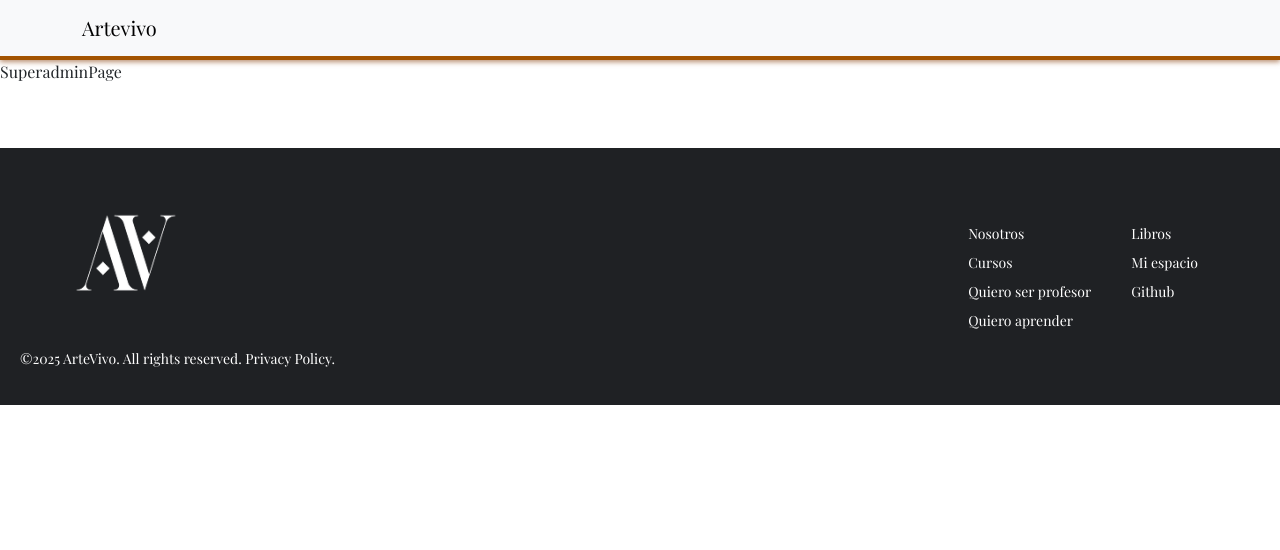
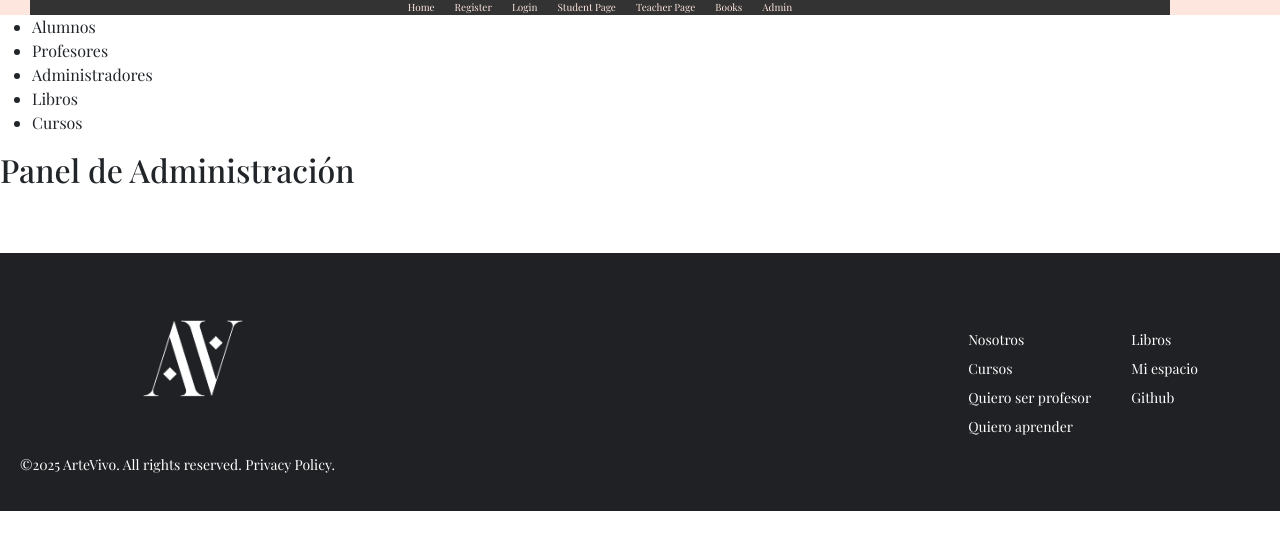
Before and after one commit to Nho89/ArteVivo, a React (Vite) app in the folder client/: page /superadminPage in a window 1280 px wide. Shown: the top 550 px of the page. Built offline with nearby package versions, Linux system fonts and the light colour scheme; a web font is replaced by a local one.

Commit message:
feat: add services for superadmin

```diff
--- a/client/src/components/Navbar.jsx
+++ b/client/src/components/Navbar.jsx
@@ -1,37 +1,23 @@
 import React from 'react'
 import { Link } from 'react-router-dom';
-
+import 'bootstrap/dist/css/bootstrap.min.css';
 export default function Navbar() {
     return (
-        <nav className="navbar navbar-expand-lg navbar-light bg-light" style={{ borderBottom: '4px solid #A35401', boxShadow: '0 2px 5px rgba(139, 69, 19, 0.6)' }}>
-            <div className="container">
-                <Link className="navbar-brand" to="/">Artevivo</Link>
-                <button className="navbar-toggler" type="button" data-bs-toggle="collapse" data-bs-target="#navbarNav" aria-controls="navbarNav" aria-expanded="false" aria-label="Toggle navigation">
-                    <span className="navbar-toggler-icon"></span>
-                </button>
-                <div className="collapse navbar-collapse" id="navbarNav">
-                    <ul className="navbar-nav ms-auto">
-                        <li className="nav-item">
-                            <Link className="nav-link" to="/">Home</Link>
-                        </li>
-                        <li className="nav-item">
-                            <Link className="nav-link" to="/register">Register</Link>
-                        </li>
-                        <li className="nav-item">
-                            <Link className="nav-link" to="/login">Login</Link>
-                        </li>
-                        <li className="nav-item">
-                            <Link className="nav-link" to="/dashboard/studentPage">Student Page</Link>
-                        </li>
-                        <li className="nav-item">
-                            <Link className="nav-link" to="/dashboard/teacherPage">Teacher Page</Link>
-                        </li>
-                        <li className="nav-item">
-                            <Link className="nav-link" to="/dashboard/pageBooks">Books</Link>
-                        </li>
-                    </ul>
-                </div>
+        <nav className="navbar navbar-expand-lg" style={{padding:"0" , backgroundColor:"rgb(253, 230, 222)"}}>
+        <div className="container" style={{ backgroundColor: "#333333", margin: "0 30px 0 30px" , padding:"10"}}>
+            <div className="navbar-nav d-flex justify-content-center" style={{ width: '100%', flexDirection: 'row' }}>
+                <Link className="nav-link" to="/" style={{ color: "rgb(253, 230, 222)", fontSize: "10px", padding: '0 10px' }}>Home</Link>
+                <Link className="nav-link" to="/register" style={{ color: "rgb(253, 230, 222)", fontSize: "10px", padding: '0 10px' }}>Register</Link>
+                <Link className="nav-link" to="/login" style={{ color: "rgb(253, 230, 222)", fontSize: "10px", padding: '0 10px' }}>Login</Link>
+                <Link className="nav-link" to="/dashboard/studentPage" style={{ color: "rgb(253, 230, 222)", fontSize: "10px", padding: '0 10px' }}>Student Page</Link>
+                <Link className="nav-link" to="/dashboard/teacherPage" style={{ color: "rgb(253, 230, 222)", fontSize: "10px", padding: '0 10px' }}>Teacher Page</Link>
+                <Link className="nav-link" to="/dashboard/pageBooks" style={{ color: "rgb(253, 230, 222)", fontSize: "10px", padding: '0 10px' }}>Books</Link>
+                <Link className="nav-link" to="/superadminPage" style={{ color: "rgb(253, 230, 222)", fontSize: "10px", padding: '0 10px' }}>Admin</Link>
             </div>
-        </nav>
+        </div>
+    </nav>
+
+
+
     );
 }
--- a/client/src/index.css
+++ b/client/src/index.css
@@ -1,4 +1,3 @@
-@import "tailwindcss";
 
 * {
   margin: 0;
--- a/client/src/pages/SuperadminPage.jsx
+++ b/client/src/pages/SuperadminPage.jsx
@@ -1,9 +1,111 @@
-import React from 'react'
+import React, { useState, useEffect } from 'react';
+import { getUsersByRole, deleteUser } from '../services/userServices';
+import { getCourses } from '../services/courseServices';
+import { getAllBooks } from '../services/booksServices';
+import { useUserContext } from '../context/UserContext';
 
 const SuperadminPage = () => {
-  return (
-    <div>SuperadminPage</div>
-  )
-}
+    const { user } = useUserContext();
+    const [selectedRole, setSelectedRole] = useState(null);
+    const [userData, setUserData] = useState([]);
+    const [coursesData, setCoursesData] = useState([]);
+    const [booksData, setBooksData] = useState([]);
+    const [loading, setLoading] = useState(false);
+    const [error, setError] = useState('');
 
-export default SuperadminPage
+    const fetchData = async (role) => {
+        setLoading(true);
+        setError('');
+        try {
+            if (role === 1 || role === 2 || role === 3) {
+                const users = await getUsersByRole(role);
+                setUserData(users);
+            } else if (role === 'books') {
+                const books = await getAllBooks();
+                setBooksData(books);
+            } else if (role === 'courses') {
+                const courses = await getCourses();
+                setCoursesData(courses);
+            }
+        } catch (err) {
+            console.error(err);
+            setError('Error al cargar los datos.');
+        } finally {
+            setLoading(false);
+        }
+    };
+
+    const handleRoleClick = (role) => {
+        setSelectedRole(role);
+        fetchData(role);
+    };
+
+    const handleDeleteUser = async (id) => {
+        try {
+            await deleteUser(id);
+            setUserData(userData.filter(user => user.id !== id));
+        } catch (err) {
+            console.error('Error eliminando usuario', err);
+        }
+    };
+
+    return (
+        <div>
+            <ul>
+                <li onClick={() => handleRoleClick(1)}>Alumnos</li>
+                <li onClick={() => handleRoleClick(2)}>Profesores</li>
+                <li onClick={() => handleRoleClick(3)}>Administradores</li>
+                <li onClick={() => handleRoleClick('books')}>Libros</li>
+                <li onClick={() => handleRoleClick('courses')}>Cursos</li>
+            </ul>
+
+            <h2>Panel de Administración</h2>
+            {loading && <p>Cargando...</p>}
+            {error && <p style={{ color: 'red' }}>{error}</p>}
+
+            {selectedRole && [1, 2, 3].includes(selectedRole) && (
+                <table border="1">
+                    <thead>
+                        <tr>
+                            <th>Usuario</th>
+                            <th>Rol</th>
+                            <th>Email</th>
+                            <th>Acciones</th>
+                        </tr>
+                    </thead>
+                    <tbody>
+                        {userData.map((user) => (
+                            <tr key={user.id}>
+                                <td>{user.name}</td>
+                                <td>{user.role}</td>
+                                <td>{user.email}</td>
+                                <td>
+                                    <button>Actualizar</button>
+                                    <button onClick={() => handleDeleteUser(user.id)}>Eliminar</button>
+                                </td>
+                            </tr>
+                        ))}
+                    </tbody>
+                </table>
+            )}
+
+            {selectedRole === 'books' && (
+                <ul>
+                    {booksData.map(book => (
+                        <li key={book.id}>{book.title}</li>
+                    ))}
+                </ul>
+            )}
+
+            {selectedRole === 'courses' && (
+                <ul>
+                    {coursesData.map(course => (
+                        <li key={course.id}>{course.name}</li>
+                    ))}
+                </ul>
+            )}
+        </div>
+    );
+};
+
+export default SuperadminPage;
--- a/client/src/services/booksServices.js
+++ b/client/src/services/booksServices.js
@@ -13,3 +13,41 @@ export const getAllBooks = async () => {
         throw error;
     }
 }
+
+export const getBookById = async (id) => {
+    try {
+        const response = await axios.get(`${API_URL}${id}`);
+        return response.data;
+    } catch (error) {
+        throw error;
+    }
+}
+
+export const createBook = async (data) => {
+    try {
+        // const headers = { 'Authorization': `Bearer ${token}` }
+        const response = await axios.post(`${API_URL}`, data);
+        return response.data;
+    } catch (error) {
+        throw error;
+    }
+}
+
+export const updateBook = async (id, data) => {
+    try {
+        const response = await axios.put(`${API_URL}${id}`, data);
+        return response.data;
+    } catch (error) {
+        throw error;
+    }
+}
+
+export const deleteBook = async (id) => {
+    try {
+        // const headers = { 'Authorization': `Bearer ${token}` }
+        const response = await axios.delete(`${API_URL}${id}`, { headers });
+        return response.data;
+    } catch (error) {
+        throw error;
+    }
+}
--- a/client/src/services/userServices.js
+++ b/client/src/services/userServices.js
@@ -20,6 +20,15 @@ export const userRegister = async (userData) => {
     }
 }
 
+export const getUsers = async () =>{
+    try {
+        const response = await axios.get(`${API_URL}`);
+        return response.data;
+    } catch (error) {
+        throw error;
+    }
+}
+
 export const getUserById = async (id) => {
     try {
         const response = await axios.get(`${API_URL}${id}`);
@@ -28,3 +37,21 @@ export const getUserById = async (id) => {
         throw error;
     }
 }
+
+export const getUsersByRole = async (role) => {
+    try {
+        const response = await axios.get(`${API_URL}?role=${role}`);
+        return response.data;
+    } catch (error) {
+        throw error;
+
+}}
+
+export const deleteUser = async (id, token) => {
+    try {
+        const headers = { 'Authorization': `Bearer ${token}` }
+        const response = await axios.delete(`${API_URL}${id}`, { headers });
+    } catch (error) {
+        throw error;
+    }
+}
```
Also changed, not shown: client/src/router/router.jsx (+5 -5 lines), 1 other file (tests, documents, lock files or other folders).
